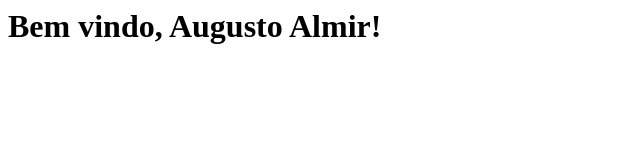
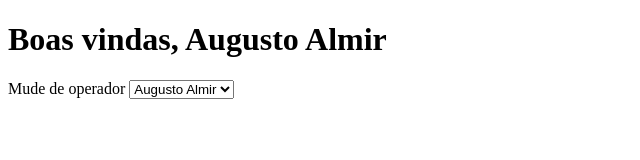
Before and after one commit to pucrs-gcs-2020-1/trabalho1-20201-andrei_group, a website: page src/index.html in a window 1280 px wide. Shown: the whole page, without its empty margins (0-640 px from the left). Drawn offline with Linux system fonts and the light colour scheme.

Commit message:
feat(operatorState): Add operator selection based on dropdown

```diff
--- a/src/index.html
+++ b/src/index.html
@@ -1,11 +1,18 @@
+<!DOCTYPE html>
 <html>
 <head>
+    <meta charset="UTF-8">
     <script src="js/initSetup.js" ></script>
+    <script src="js/operatorState.js" ></script>
 </head>
 <body>
     <script>
     </script>
 
-    <h1 id="welcome""> Bem vindo </h1>
+    <h1 id="welcome"> </h1>
+
+    <label for="operatorsSelection"> Mude de operador </label>
+    <select onchange="changeOperator()" name="operatorsSelection" id="operatorsSelection">
+    </select>
 </body>
 </html>
--- a/src/js/initSetup.js
+++ b/src/js/initSetup.js
@@ -1,14 +1,25 @@
-var OPERATORS = [
+const OPERATORS = [
     { name: 'Augusto Almir', initials: 'AA' },
     { name: 'José Jair', initials: 'JJ' },
     { name: 'Yasmin Yagni', initials: 'YY' }
 ]
 
-var ACCOUNTS = [
+const ACCOUNTS = [
     {}
 ]
 
+const addToDropdown = (operator) => {
+    const operatorSelection = document.getElementById('operatorsSelection')
+    const opt = document.createElement('option');
+
+    opt.appendChild( document.createTextNode(operator.name) );
+    opt.value = OPERATORS.indexOf(operator)
+
+    operatorSelection.appendChild(opt);
+}
+
 setTimeout(() => {
-    var welcomeMessage = document.getElementById('welcome')
-    welcomeMessage.innerHTML = `Bem vindo, ${OPERATORS[0].name}!`
+    OPERATORS.forEach(addToDropdown);
+    updateWelcomeMessage(OPERATORS[0]);
+
 }, 100)
--- /dev/null
+++ b/src/js/operatorState.js
@@ -0,0 +1,18 @@
+const changeOperator = (va) => {
+    const operator = getOperator();
+    updateWelcomeMessage(operator);
+}
+
+const getOperator = () => {
+    const index = getOperatorSelection().value;
+    return OPERATORS[index];
+}
+
+const getOperatorSelection = () => {
+    return document.getElementById("operatorsSelection");
+}
+
+const updateWelcomeMessage = (operator) => {
+    const welcome = document.getElementById('welcome');
+    welcome.innerHTML = `Boas vindas, ${operator.name}`
+}
```
